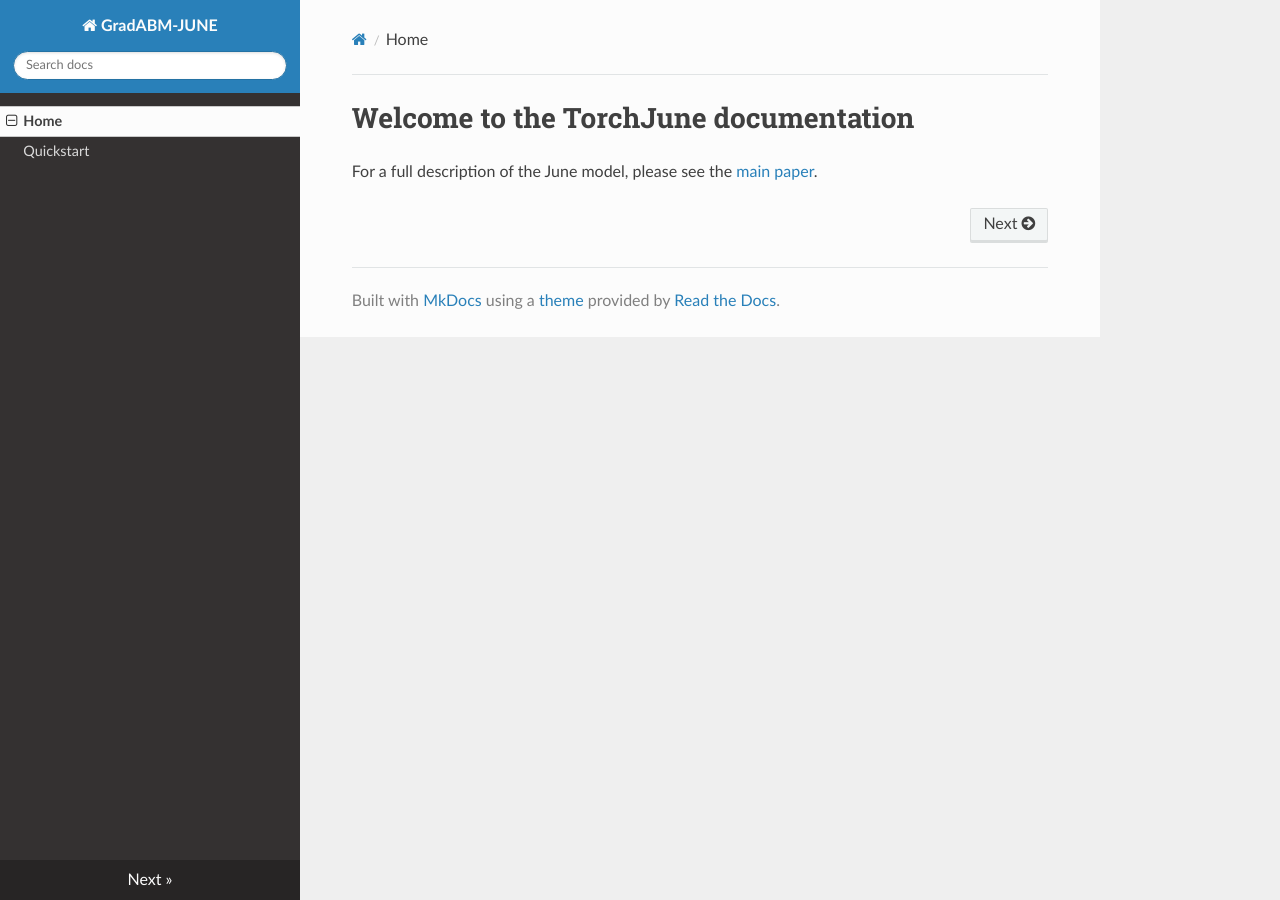
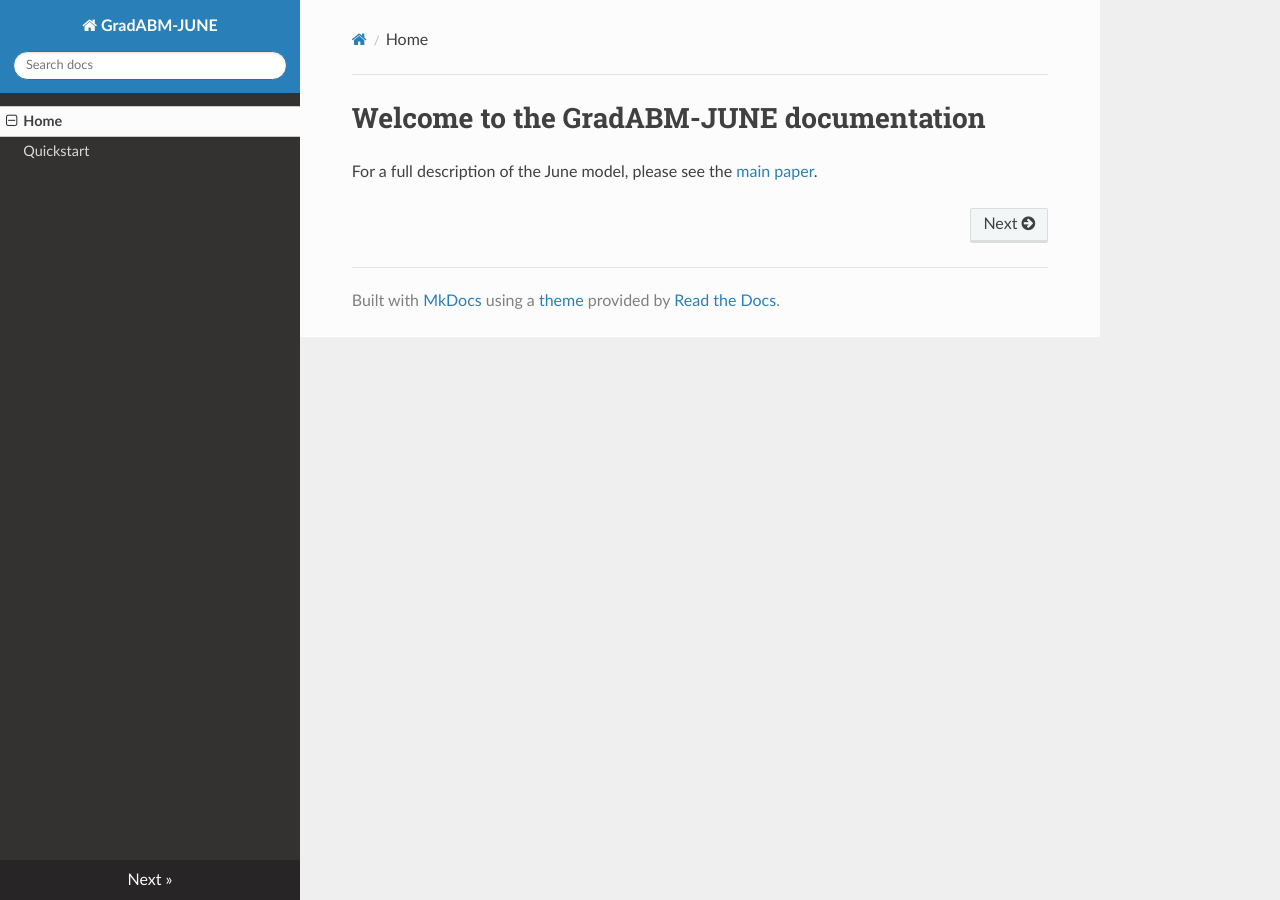
Before and after one commit to arnauqb/GradABM-JUNE, an MkDocs documentation site: the page built from docs/index.md, in a window 1280 px wide. Built offline with MkDocs 1.6.1, drawn with Linux system fonts in a browser that asks for light colours; nearby versions of some CDN libraries.

```diff
--- a/docs/index.md
+++ b/docs/index.md
@@ -1,3 +1,3 @@
-# Welcome to the TorchJune documentation
+# Welcome to the GradABM-JUNE documentation
 
 For a full description of the June model, please see the [main paper](https://royalsocietypublishing.org/doi/full/10.1098/rsos.210506).
```
Also changed, not shown: 1 other file.
